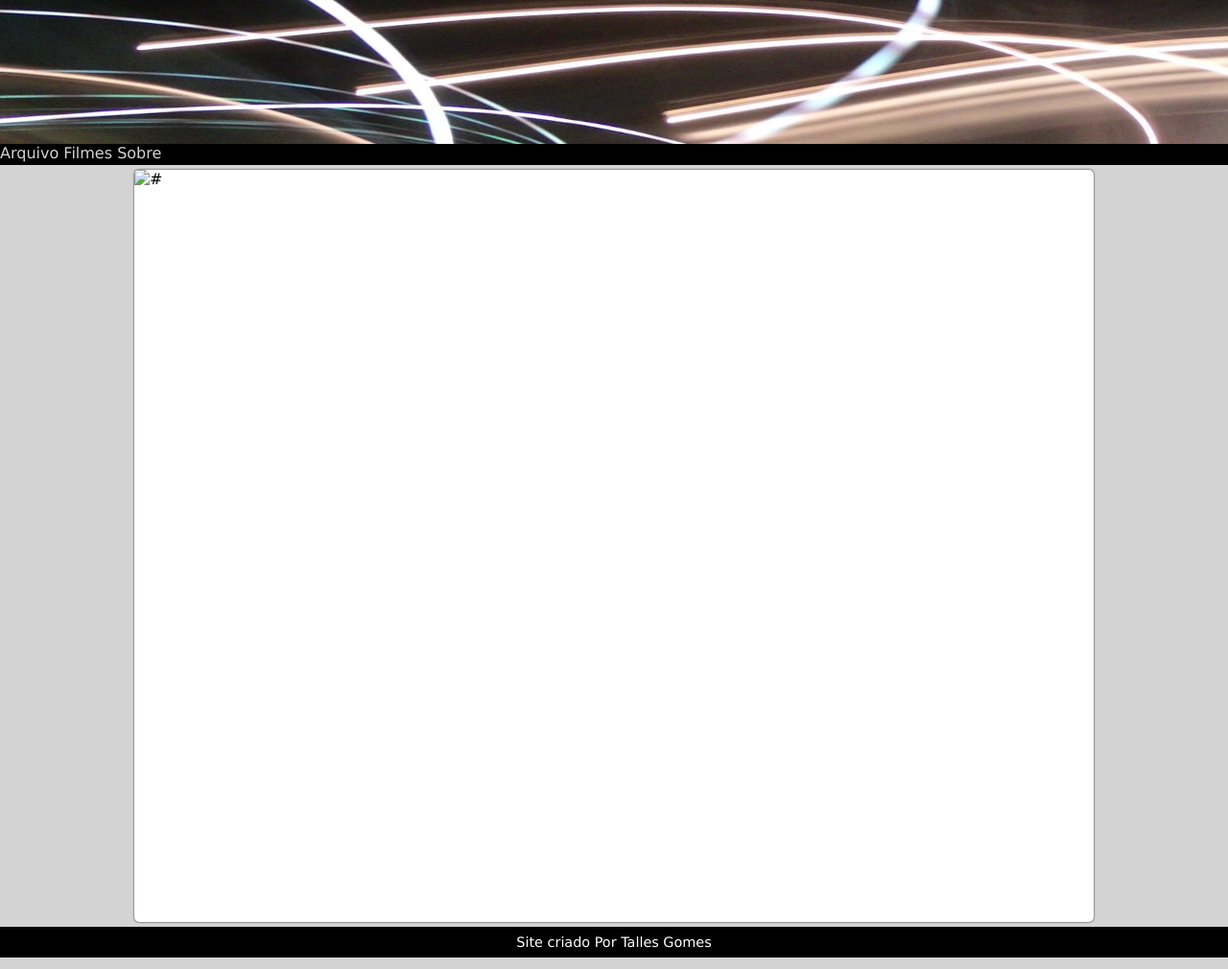
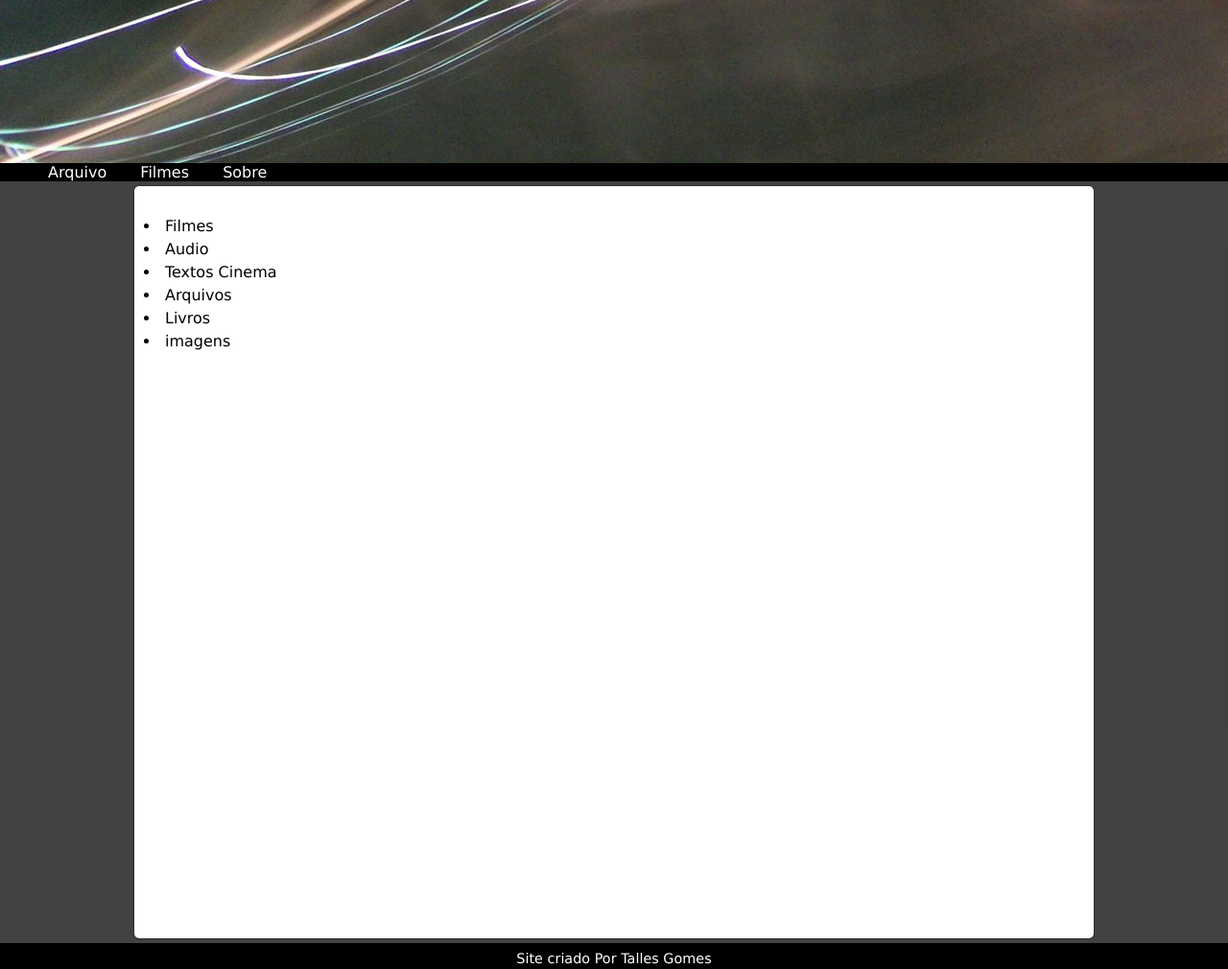
Before and after one commit to Talles311/site-tijolada, a plain HTML site: page index.html in a window 1280 px wide. Shown: the whole page at 96% size. Drawn offline with Linux system fonts and the light colour scheme.

Commit message:
atualizei pagina tijolada

```diff
--- a/estilo/style.css
+++ b/estilo/style.css
@@ -21,35 +21,34 @@
     padding: 0px;
  }
 
- body {
-    height: 97vh;
-    background-color: lightgray;
+ html, body {
+    min-height: 100vh;
+    background-color: rgba(0, 0, 0, 0.493);
     font-family: var(--fonte-padrao);
 }
 
 header {
-      background-image: url("../imagens/background.png");
-      background-position: left top;
-      height: 150px;
-      background-size: cover;
+      background-image: url("../imagens/TijoladaFilmes.jpg");
+      height: 170px;
+      background-attachment: fixed;
+      background-position: left bottom;
 }
 
 nav {
     background-color: black;
-    padding-bottom: 3px;
+    padding-left: 20px;
 }
 
 nav a {
-    color: lightgray;
+    color: white;
     font-size: 1em;
     text-decoration: none;
     font-weight: normal;
+    padding-left: 30px;
 }
 
 nav a:hover {
-    color: #7c723f;
-    padding: 0px;
-    margin: 0px;
+    color: #917c12;
 }
 
 main {
@@ -61,6 +60,34 @@ main {
     margin-top: 5px;
     margin-bottom: 5px;
     border-radius: 5px;
+}
+
+main article {
+    display: inline-block;
+    margin-top: 30px;
+
+}
+
+main ul {
+    display: inline-block;
+    list-style-position: inside;
+    padding-left: 10px;
+    line-height: 1.5em;
+    margin: 0px;
+    color: var(--cor0);
+    text-decoration: none;
+    text-indent: none;
+}
+
+main a {
+    color: var(--cor0);
+    text-decoration: none;
+
+}
+
+main a:hover {
+        color: rgba(11, 1, 99, 0.945);
+        font-weight: bold;
 }
 
 footer {
--- a/index.html
+++ b/index.html
@@ -18,7 +18,14 @@
             </nav>
        <Main>
             <article>
-                     <img src="#" alt="#">
+                   <ul>
+                         <li><a href="#">Filmes</a></li>
+                         <li><a href="#">Audio</a></li>
+                         <li><a href="#">Textos Cinema</a></li>
+                         <li><a href="#">Arquivos</a></li>
+                         <li><a href="#">Livros</a></li>
+                         <li><a href="#">imagens</a></li>
+                   </ul>
             </article>
        </Main>
        <footer>
```
